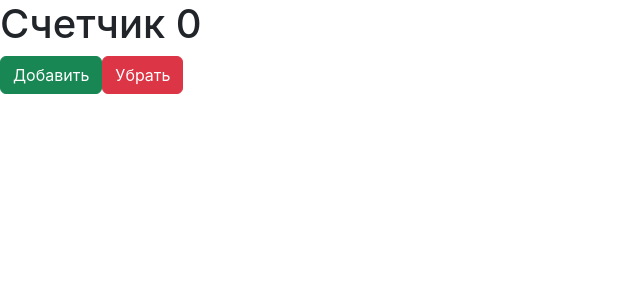
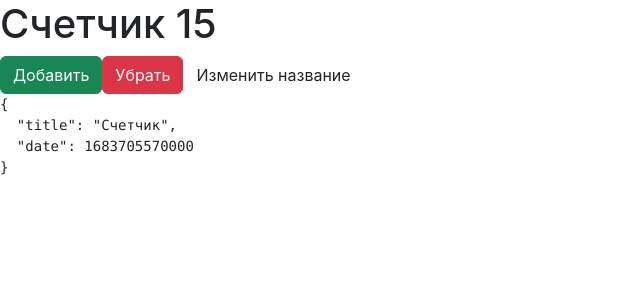
Before and after one commit to BaurMus/react-hooks, a React (Create React App) app: page / in a window 1280 px wide. Shown: the top 300 px of the page, without its empty margins (0-640 px from the left). Built offline with nearby package versions, Linux system fonts and the light colour scheme.

Commit message:
hook useState practice

```diff
--- a/src/App.js
+++ b/src/App.js
@@ -1,14 +1,43 @@
 import React, { useState } from 'react';
 
+function computeInitialCounter() {
+  console.log('Some calculations....');
+  return Math.trunc(Math.random() * 20);
+}
+
 function App() {
-  const [counter, setCounter] = useState(0);
+  // const [counter, setCounter] = useState(0);
+  // const [counter, setCounter] = useState(computeInitialCounter);
+  const [counter, setCounter] = useState(() => {
+    return computeInitialCounter();
+  });
+
+  const [state, setState] = useState({
+    title: 'Счетчик',
+    date: Date.now(),
+  });
 
   function increment() {
-    setCounter(counter + 1);
+    // setCounter(counter + 1);
+    // setCounter(counter + 1);
+
+    setCounter((prevCounter) => {
+      return prevCounter + 1;
+    });
+    // setCounter(prev => prev + 1);
   }
 
   function decrement() {
     setCounter(counter - 1);
+  }
+
+  function updateTitle() {
+    setState(prev => {
+      return {
+        ...prev,
+        title: "Новое название",
+      }
+    });
   }
 
   return (
@@ -16,6 +45,9 @@
       <h1>Счетчик {counter}</h1>
       <button onClick={increment} className="btn btn-success">Добавить</button>
       <button onClick={decrement} className="btn btn-danger">Убрать</button>
+      <button onClick={updateTitle} className="btn btn-default">Изменить название</button>
+
+      <pre>{JSON.stringify(state, null, 2)}</pre>
     </div>
   );
 }
```
